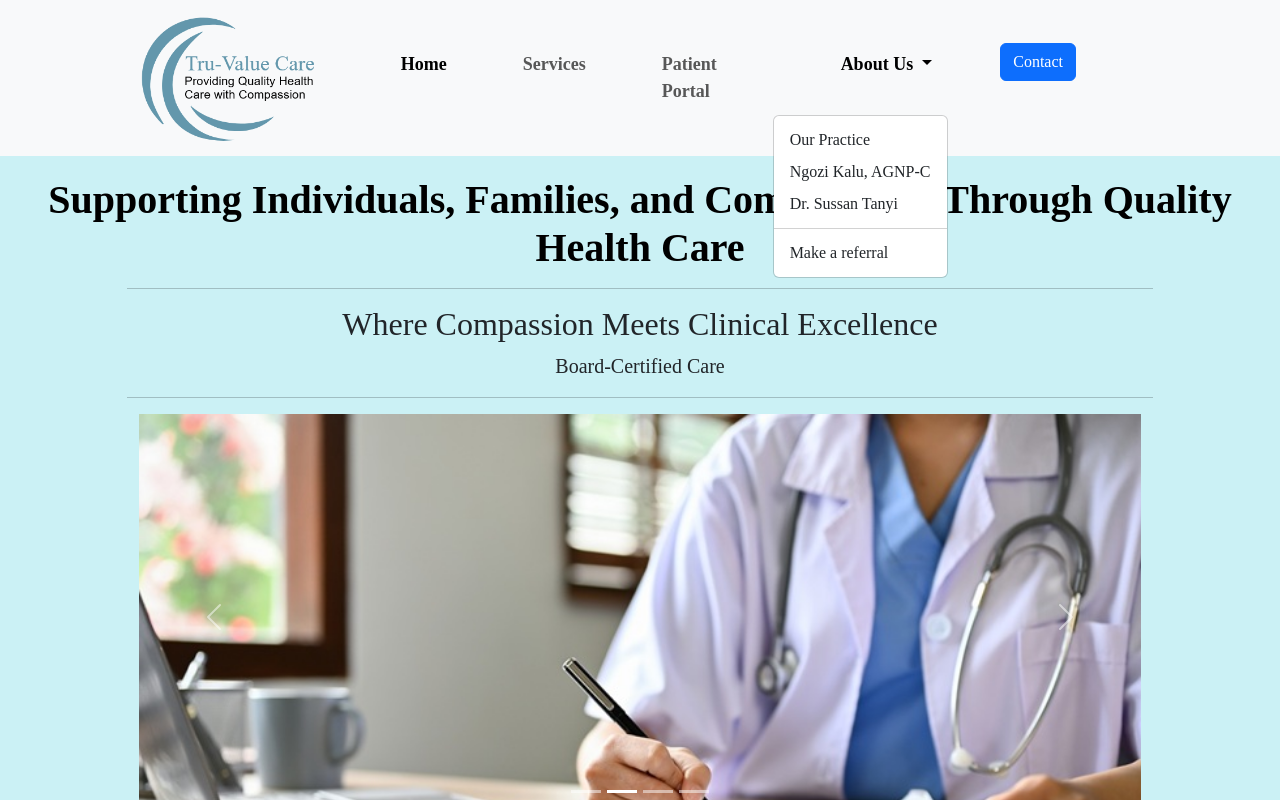
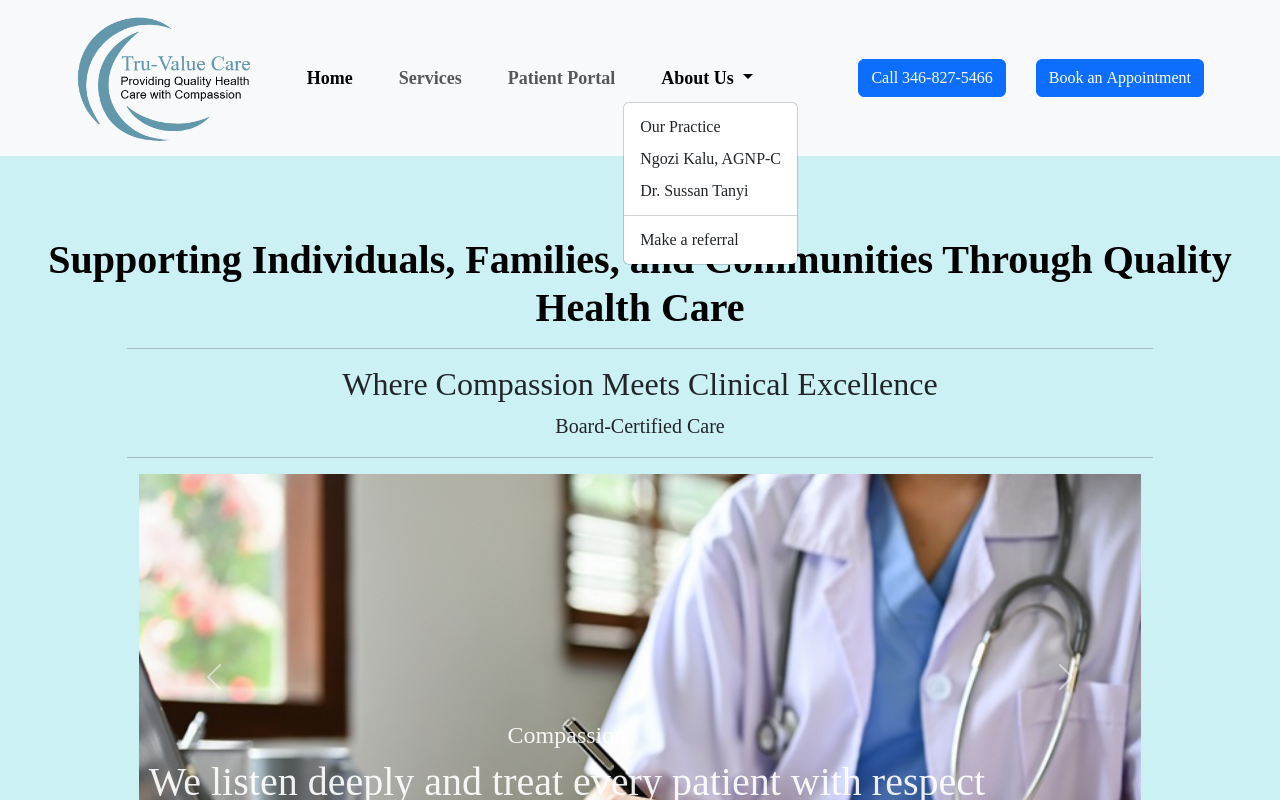
Before and after one commit to StellasMan/TruValueCare, a website: page index.html in a window 1280 px wide. Both pictures are taken after a click on the button "About Us". Shown: the top 800 px of the page. Drawn offline with nearby package versions, Linux system fonts and the light colour scheme.

Commit message:
Added slide-in text for images on home screen; Added a 'Book an Appointment' on header;

```diff
--- a/css/styles.css
+++ b/css/styles.css
@@ -75,9 +75,13 @@ body {
 }
 
 .navbar-nav > li{
-  padding-left:60px;
+  padding-left:30px;
   font-weight: 600;
   font-size: large;
+}
+
+.font-size-var {
+  font-size: 100%;  /* Same as parent */
 }
 
 .body-content {
@@ -207,6 +211,48 @@ body {
   margin-top: 50px;
 }
 
+.btn-fixed {
+  position: fixed;
+  top: 15px;
+  left: auto;
+  right: 10px;
+  padding: 10px;
+  /* Ensure it is above other content */
+  z-index: 1000;
+  font-size: smaller;
+}
+
+/* Add padding to the body or main content to prevent overlap */
+body {
+  padding-top: 60px; /* Adjust based on the height of your fixed-nav */
+}
+
+/* Apply the animation to an HTML element */
+.slide-up-element {
+    animation-name: slideup;              /* Name of the keyframe rule */
+    animation-duration: 3s;               /* Duration of one animation cycle */
+    animation-iteration-count: infinite;  /* Loop count */
+    height: 50px;
+    background-color: transparent;
+    color: white;
+    display: grid;
+    position: absolute;
+    top:60%;
+    left: 10px;
+}
+
+/* Define the @keyframes rule */
+@keyframes slideup {
+    from {
+        transform: translateY(100%); /* Start position off-screen left */
+        opacity: 0;
+    }
+    to {
+        transform: translateY(0);    /* End position at its original place */
+        opacity: 1;
+    }
+}
+
 /* Media Query for smaller screens */
 @media (max-width: 991px) {
   .two-column {
@@ -227,4 +273,8 @@ body {
     font-weight: 300;
     font-size:medium;
   }
+
+  .font-size-var {
+    font-size: smaller;
+  }
 }
--- a/index.html
+++ b/index.html
@@ -32,11 +32,12 @@
                         </p>
 
                         <div class="container">
-                            <div id="carouselExampleIndicators" class="carousel slide" data-bs-ride="carousel">
+                            <!-- We make this relative so the slide-in text can be positioned within the carousel boundaries -->
+                            <div style="position: relative;" id="homeCarouselIndicators" class="carousel slide" data-bs-ride="carousel">
                                 <div class="carousel-indicators">
                                     <button
                                         type="button"
-                                        data-bs-target="#carouselExampleIndicators"
+                                        data-bs-target="#homeCarouselIndicators"
                                         data-bs-slide-to="0"
                                         class="active"
                                         aria-current="true"
@@ -44,19 +45,19 @@
                                     ></button>
                                     <button
                                         type="button"
-                                        data-bs-target="#carouselExampleIndicators"
+                                        data-bs-target="#homeCarouselIndicators"
                                         data-bs-slide-to="1"
                                         aria-label="Slide 2"
                                     ></button>
                                     <button
                                         type="button"
-                                        data-bs-target="#carouselExampleIndicators"
+                                        data-bs-target="#homeCarouselIndicators"
                                         data-bs-slide-to="2"
                                         aria-label="Slide 3"
                                     ></button>
                                     <button
                                         type="button"
-                                        data-bs-target="#carouselExampleIndicators"
+                                        data-bs-target="#homeCarouselIndicators"
                                         data-bs-slide-to="3"
                                         aria-label="Slide 4"
                                     ></button>
@@ -78,7 +79,7 @@
                                 <button
                                     class="carousel-control-prev"
                                     type="button"
-                                    data-bs-target="#carouselExampleIndicators"
+                                    data-bs-target="#homeCarouselIndicators"
                                     data-bs-slide="prev"
                                 >
                                     <span class="carousel-control-prev-icon" aria-hidden="true"></span>
@@ -87,12 +88,18 @@
                                 <button
                                     class="carousel-control-next"
                                     type="button"
-                                    data-bs-target="#carouselExampleIndicators"
+                                    data-bs-target="#homeCarouselIndicators"
                                     data-bs-slide="next"
                                 >
                                     <span class="carousel-control-next-icon" aria-hidden="true"></span>
                                     <span class="visually-hidden">Next</span>
                                 </button>
+
+                            <!-- This text will slide into position -->
+                            <div class="slide-up-element">
+                                <h2 id="hp-message">This is message 1</h2>
+                            </div>
+
                             </div>
                         </div>
                     </div>
--- a/scripts/misc.js
+++ b/scripts/misc.js
@@ -174,7 +174,7 @@ function addDate()
 function addHeader()
 {
     const hdrText = `
-    <nav class="navbar navbar-expand-lg bg-light" style="padding: 8px 15% 8px 10%">
+    <nav class="navbar navbar-expand-lg bg-light" style="padding: 8px 5% 8px 5%">
         <div class="container-fluid">
             <a class="navbar-brand" href="#">
                 <img src="./Images/Tru-Value Care Logo.png" height="130px" alt="True Value Care Logo"/>
@@ -191,7 +191,7 @@ function addHeader()
                 <span class="navbar-toggler-icon"></span>
             </button>
             <div class="collapse navbar-collapse" id="navbarSupportedContent">
-                <ul class="navbar-nav ms-auto mb-2 mb-lg-0">
+                <ul class="navbar-nav me-auto mb-2 mb-lg-0">
                     <li class="nav-item">
                         <a class="nav-link active" aria-current="page" href="./index.html">Home</a>
                     </li>
@@ -219,8 +219,13 @@ function addHeader()
                             <li><a class="dropdown-item" href="./referral.html">Make a referral</a></li>
                         </ul>
                     </li>
-                    <li pl-5">
-                        <a  href="./contact.html" class="btn btn-primary">Contact</a>
+                </ul>
+                <ul class="navbar-nav ms-auto mb-2 mb-lg-0">
+                    <li class="nav-item font-size-var mb-2 mb-lg-0">
+                        <a  href="tel:+13468275466" class="btn btn-primary">Call&nbsp;346&#8209;827&#8209;5466</a>
+                    </li>
+                    <li class="nav-item mb-0">
+                        <a  href="./contact.html" class="btn btn-primary">Book&nbsp;an&nbsp;Appointment</a>
                     </li>
                 </ul>
             </div>
@@ -262,3 +267,26 @@ function addFooter()
     // Insert the header
     ftrElement.innerHTML = ftrText;
 }
+
+const homeCarouselElement = document.querySelector('#homeCarouselIndicators');
+
+homeCarouselElement.addEventListener('slid.bs.carousel', event => {
+  // Action to take after the slide transition is complete
+  var messages =
+    [
+        "<h4>Welcome to Tru-Value</h5><h1>Caring for the individual with experienced and professional therapy</h1>",
+        "<h4>Compassion</h5><h1>We listen deeply and treat every patient with respect</h1>",
+        "<h4>Access</h5><h1>Flexible scheduling, evening telehealth, and insurance acceptance</h1>",
+        "<h4>Integrity</h5><h1>Honest, transparent, patient-centered services</h1>",
+    ];
+
+  const currentSlideIndex = event.to;
+  const homeSlideElement = document.querySelector('#hp-message');
+  const homeSlideText = messages[currentSlideIndex];
+
+  // Image 3 needs a black background as white blends in
+  homeSlideElement.style.color = (currentSlideIndex == 2) ? "black" : "white";
+  homeSlideElement.innerHTML = homeSlideText;
+
+  console.log(`Now on slide index: ${currentSlideIndex}`);
+});
```
